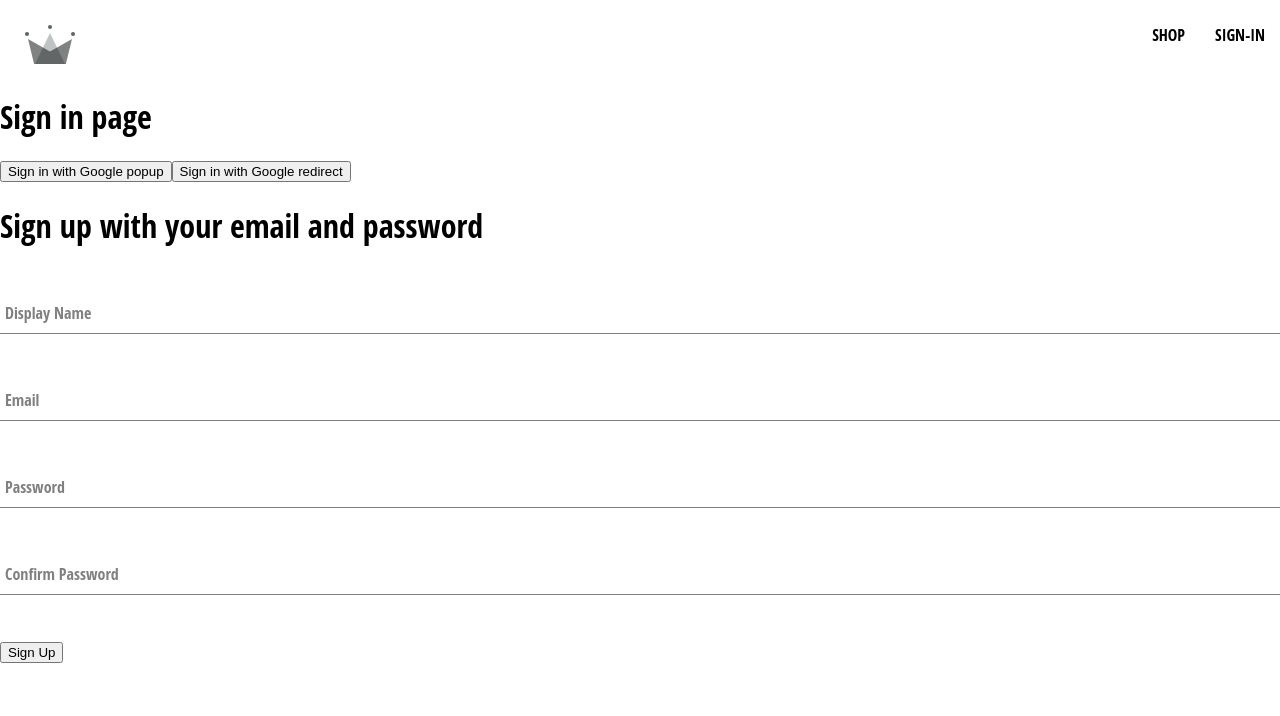
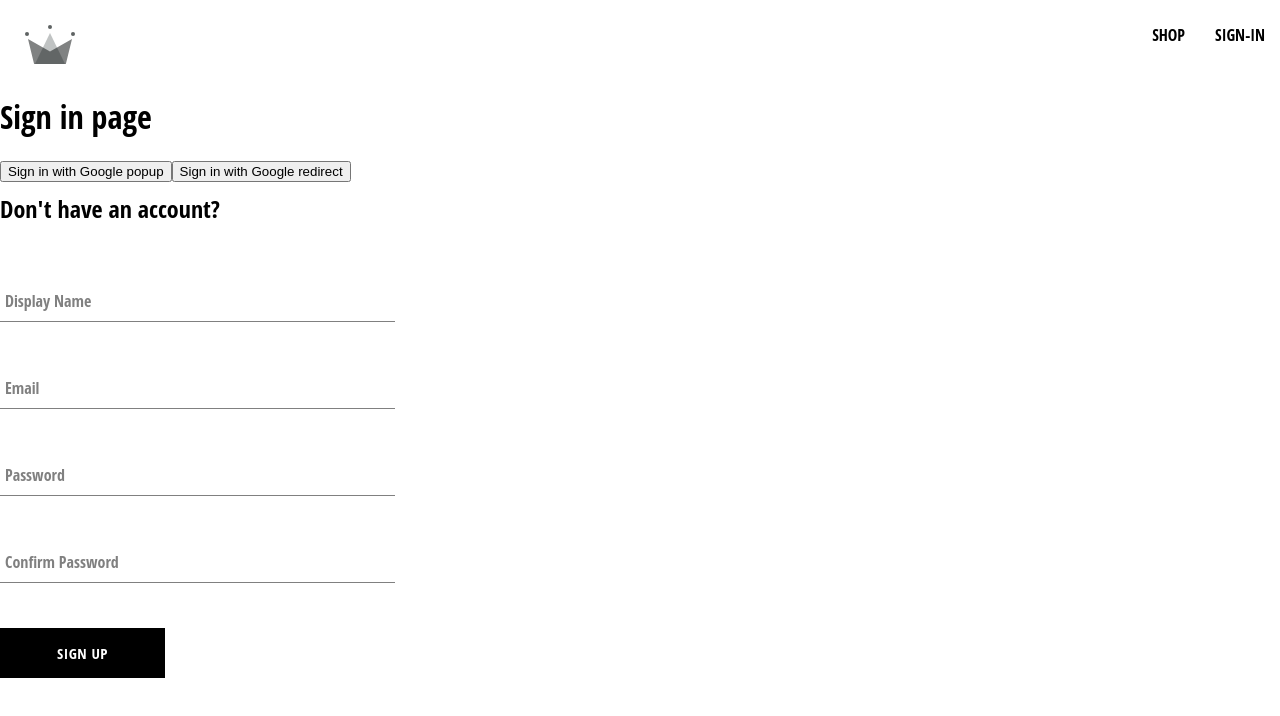
Before and after one commit to youngcjacob/crown-clothing, a React (Create React App) app: page /sign-in in a window 1280 px wide. Shown: the top 716 px of the page. Built offline with nearby package versions, Linux system fonts and the light colour scheme.

Commit message:
created sign up component, the form input component, button component

```diff
--- /dev/null
+++ b/src/components/button/button.component.jsx
@@ -0,0 +1,15 @@
+
+import './button.styles.scss'
+
+const BUTTON_TYPES_CLASSES = {
+    google: 'google-sign-in',
+    inverted: 'inverted'
+}
+
+const Button = ({ children, buttonType, ...otherProps }) => {
+    return (
+        <button className={`button-container ${BUTTON_TYPES_CLASSES[buttonType]}`} {...otherProps}>{children}</button>
+    )
+}
+
+export default Button;
--- /dev/null
+++ b/src/components/button/button.styles.scss
@@ -0,0 +1,46 @@
+.button-container {
+    min-width: 165px;
+    width: auto;
+    height: 50px;
+    letter-spacing: 0.5px;
+    line-height: 50px;
+    padding: 0 35px 0 35px;
+    font-size: 15px;
+    background-color: black;
+    color: white;
+    text-transform: uppercase;
+    font-family: 'Open Sans Condensed';
+    font-weight: bolder;
+    border: none;
+    cursor: pointer;
+    display: flex;
+    justify-content: center;
+
+    &:hover {
+      background-color: white;
+      color: black;
+      border: 1px solid black;
+    }
+
+    &.google-sign-in {
+      background-color: #4285f4;
+      color: white;
+
+      &:hover {
+        background-color: #357ae8;
+        border: none;
+      }
+    }
+
+    &.inverted {
+      background-color: white;
+      color: black;
+      border: 1px solid black;
+
+      &:hover {
+        background-color: black;
+        color: white;
+        border: none;
+      }
+    }
+  }
--- a/src/components/sign-up-form/sign-up-form.component.jsx
+++ b/src/components/sign-up-form/sign-up-form.component.jsx
@@ -1,6 +1,10 @@
 import { useState } from 'react'
 
 import  FormInput  from '../form-input/form-input.component'
+
+import './sign-up-form.styles.scss'
+
+import Button from '../button/button.component'
 
 import { createAuthUserWithEmailAndPassword, createUserDocumentFromAuth } from '../../utils/firebase/firebase.utils'
 
@@ -63,16 +67,14 @@
 
 
     return (
-        <div>
-            <h1>
-                Sign up with your email and password
-            </h1>
+        <div className='sign-up-container'>
+            <h2>Don't have an account?</h2>
             <form onSubmit={handleSubmit}>
                 <FormInput label='Display Name' type='text' required onChange={handleChange} name='displayName' value={displayName} />
                 <FormInput label='Email' type='email' required onChange={handleChange} name='email' value={email} />
                 <FormInput label='Password' type='password' required onChange={handleChange} name='password' value={password} />
                 <FormInput label='Confirm Password' type='password' required onChange={handleChange} name='confirmPassword' value={confirmPassword} />
-                <button type="submit">Sign Up</button>
+                <Button type="submit">Sign Up </Button>
             </form>
 
         </div>
--- /dev/null
+++ b/src/components/sign-up-form/sign-up-form.styles.scss
@@ -0,0 +1,9 @@
+.sign-up-container {
+    display: flex;
+    flex-direction: column;
+    width: 380px;
+
+    h2 {
+        margin: 10px 0;
+    }
+}
```
